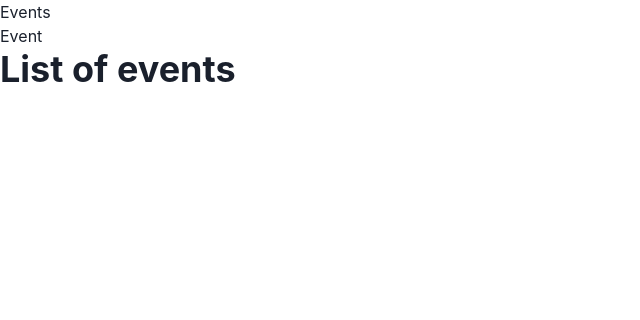
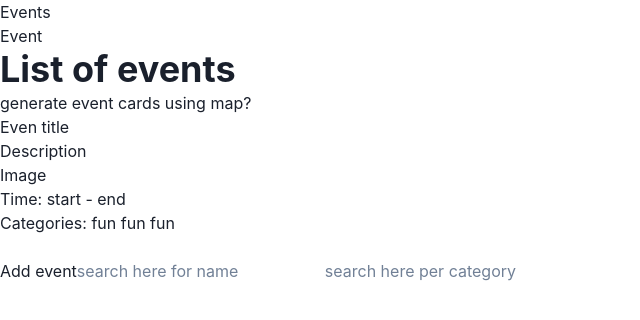
Before and after one commit to McLizzerson/React-Advanced-Final-Project, a React (Vite) app: page / in a window 1280 px wide. Shown: the top 320 px of the page, without its empty margins (0-640 px from the left). Built offline with nearby package versions, Linux system fonts and the light colour scheme.

Commit message:
Add basic text to pages

```diff
--- a/src/pages/EventPage.jsx
+++ b/src/pages/EventPage.jsx
@@ -1,6 +1,25 @@
-import React from 'react';
-import { Heading } from '@chakra-ui/react';
+import React from "react";
+import { Heading } from "@chakra-ui/react";
 
 export const EventPage = () => {
-  return <Heading>Event</Heading>;
+  return (
+    <>
+      <Heading>Event</Heading>
+      <div>
+        <ul>
+          <li>Name: name of event</li>
+          <li>Description: what's it all about</li>
+          <li>Nice image </li>
+          <li>Time: start - end</li>
+          <li>Categories: fun?</li>
+          <li>Made by: name and image</li>
+        </ul>
+        <br />
+
+        <button>Edit event</button>
+        <br />
+        <button>Delete event</button>
+      </div>
+    </>
+  );
 };
--- a/src/pages/EventsPage.jsx
+++ b/src/pages/EventsPage.jsx
@@ -1,6 +1,27 @@
-import React from 'react';
-import { Heading } from '@chakra-ui/react';
+import React from "react";
+import { Heading } from "@chakra-ui/react";
 
 export const EventsPage = () => {
-  return <Heading>List of events</Heading>;
+  return (
+    <>
+      <Heading>List of events</Heading>
+
+      <div>
+        <p>generate event cards using map?</p>
+        <ul>
+          <li>Even title</li>
+          <li>Description</li>
+          <li>Image</li>
+          <li>Time: start - end</li>
+          <li>Categories: fun fun fun</li>
+        </ul>
+        <br />
+
+        <button>Add event</button>
+
+        <input type="text" placeholder="search here for name" />
+        <input type="text" placeholder="search here per category" />
+      </div>
+    </>
+  );
 };
```
